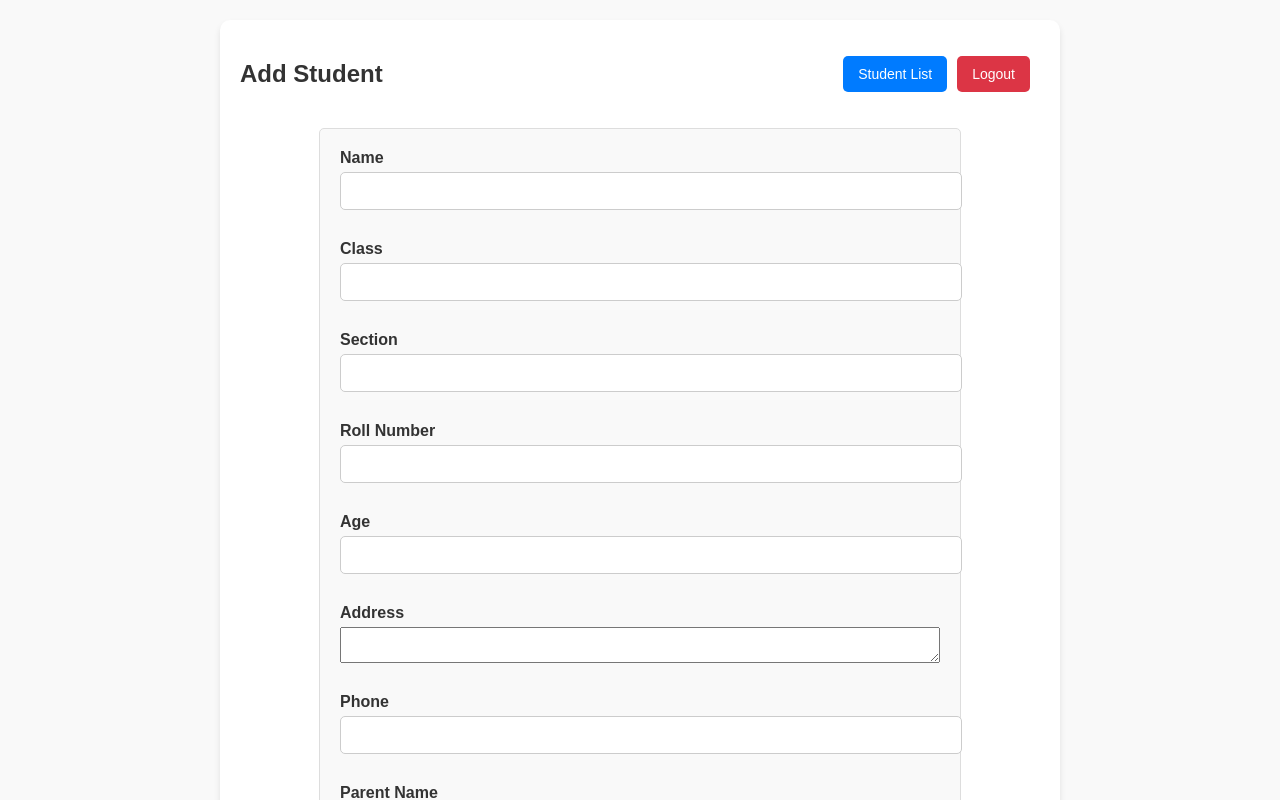
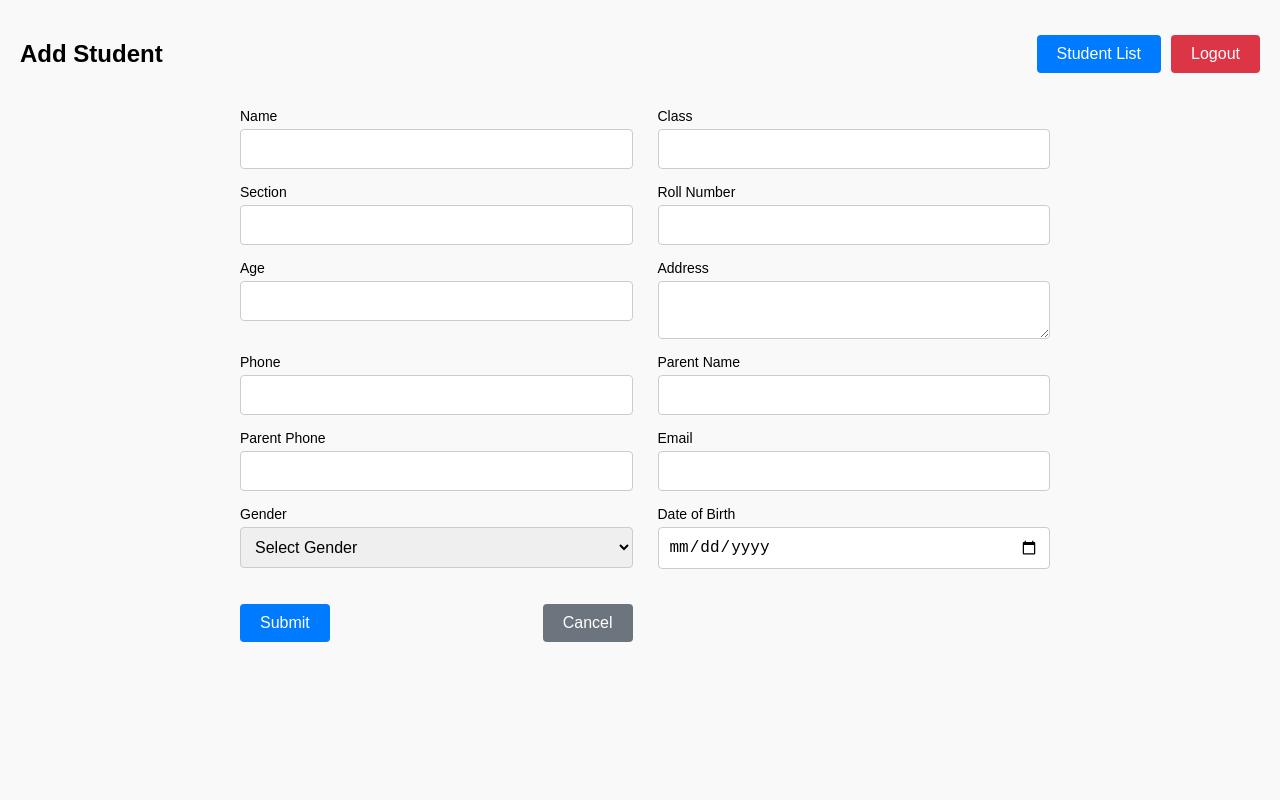
Before and after one commit to Bhuttu-prog/student-management, a React (Create React App) app: page /add-student in a window 1280 px wide. Shown: the top 800 px of the page. Built offline with nearby package versions, Linux system fonts and the light colour scheme.

Commit message:
updated css for both the pages

```diff
--- a/src/pages/AddStudentPage.js
+++ b/src/pages/AddStudentPage.js
@@ -4,7 +4,7 @@ import { useNavigate } from 'react-router-dom';
 import { addDoc, collection } from 'firebase/firestore';
 import { signOut } from 'firebase/auth';
 import { db, auth } from '../firebaseConfig';
-import '../styles/styles.css';
+import '../styles/AddStudentPage.css'; // Import the updated styles
 
 const AddStudentPage = () => {
   const navigate = useNavigate();
@@ -36,18 +36,18 @@ const AddStudentPage = () => {
   };
 
   return (
-    <div className="page-container">
-      <div className="page-header">
-        <h2>Add Student</h2>
-        <div>
+    <div className="add-student-page">
+      <div className="add-student-page__header">
+        <h2 className="add-student-page__title">Add Student</h2>
+        <div className="add-student-page__actions">
           <button
-            className="button button-primary"
+            className="button button--primary"
             onClick={() => navigate('/student-list')}
           >
             Student List
           </button>
           <button
-            className="button button-danger"
+            className="button button--danger"
             onClick={handleLogout}
           >
             Logout
@@ -55,40 +55,42 @@ const AddStudentPage = () => {
         </div>
       </div>
 
-      <form onSubmit={handleSubmit(onSubmit)} className="form-container">
+      <form onSubmit={handleSubmit(onSubmit)} className="add-student-page__form">
         <div className="form-field">
-          <label>Name</label>
+          <label className="form-field__label">Name</label>
           <input
             type="text"
+            className="form-field__input"
             {...register('name', { required: 'Name is required' })}
           />
-          {errors.name && <span className="error">{errors.name.message}</span>}
+          {errors.name && <span className="form-field__error">{errors.name.message}</span>}
         </div>
 
         <div className="form-field">
-          <label>Class</label>
+          <label className="form-field__label">Class</label>
           <input
             type="text"
+            className="form-field__input"
             {...register('class', { required: 'Class is required' })}
           />
-          {errors.class && <span className="error">{errors.class.message}</span>}
+          {errors.class && <span className="form-field__error">{errors.class.message}</span>}
         </div>
 
         <div className="form-field">
-          <label>Section</label>
+          <label className="form-field__label">Section</label>
           <input
             type="text"
+            className="form-field__input"
             {...register('section', { required: 'Section is required' })}
           />
-          {errors.section && (
-            <span className="error">{errors.section.message}</span>
-          )}
+          {errors.section && <span className="form-field__error">{errors.section.message}</span>}
         </div>
 
         <div className="form-field">
-          <label>Roll Number</label>
+          <label className="form-field__label">Roll Number</label>
           <input
             type="text"
+            className="form-field__input"
             {...register('rollNumber', {
               required: 'Roll Number is required',
               pattern: {
@@ -97,61 +99,60 @@ const AddStudentPage = () => {
               },
             })}
           />
-          {errors.rollNumber && (
-            <span className="error">{errors.rollNumber.message}</span>
-          )}
+          {errors.rollNumber && <span className="form-field__error">{errors.rollNumber.message}</span>}
         </div>
 
         <div className="form-field">
-          <label>Age</label>
+          <label className="form-field__label">Age</label>
           <input
             type="number"
+            className="form-field__input"
             {...register('age', {
               required: 'Age is required',
               min: { value: 5, message: 'Age must be at least 5' },
               max: { value: 20, message: 'Age must not exceed 20' },
             })}
           />
-          {errors.age && <span className="error">{errors.age.message}</span>}
+          {errors.age && <span className="form-field__error">{errors.age.message}</span>}
         </div>
 
         <div className="form-field">
-          <label>Address</label>
+          <label className="form-field__label">Address</label>
           <textarea
+            className="form-field__input"
             {...register('address', { required: 'Address is required' })}
           ></textarea>
-          {errors.address && (
-            <span className="error">{errors.address.message}</span>
-          )}
+          {errors.address && <span className="form-field__error">{errors.address.message}</span>}
         </div>
 
         <div className="form-field">
-          <label>Phone</label>
+          <label className="form-field__label">Phone</label>
           <input
             type="tel"
+            className="form-field__input"
             {...register('phone', {
               required: 'Phone is required',
               pattern: { value: /^\d{10}$/, message: 'Phone must be 10 digits' },
             })}
           />
-          {errors.phone && <span className="error">{errors.phone.message}</span>}
+          {errors.phone && <span className="form-field__error">{errors.phone.message}</span>}
         </div>
 
         <div className="form-field">
-          <label>Parent Name</label>
+          <label className="form-field__label">Parent Name</label>
           <input
             type="text"
+            className="form-field__input"
             {...register('parentName', { required: 'Parent Name is required' })}
           />
-          {errors.parentName && (
-            <span className="error">{errors.parentName.message}</span>
-          )}
+          {errors.parentName && <span className="form-field__error">{errors.parentName.message}</span>}
         </div>
 
         <div className="form-field">
-          <label>Parent Phone</label>
+          <label className="form-field__label">Parent Phone</label>
           <input
             type="tel"
+            className="form-field__input"
             {...register('parentPhone', {
               required: 'Parent Phone is required',
               pattern: {
@@ -160,15 +161,14 @@ const AddStudentPage = () => {
               },
             })}
           />
-          {errors.parentPhone && (
-            <span className="error">{errors.parentPhone.message}</span>
-          )}
+          {errors.parentPhone && <span className="form-field__error">{errors.parentPhone.message}</span>}
         </div>
 
         <div className="form-field">
-          <label>Email</label>
+          <label className="form-field__label">Email</label>
           <input
             type="email"
+            className="form-field__input"
             {...register('email', {
               required: 'Email is required',
               pattern: {
@@ -177,40 +177,40 @@ const AddStudentPage = () => {
               },
             })}
           />
-          {errors.email && (
-            <span className="error">{errors.email.message}</span>
-          )}
+          {errors.email && <span className="form-field__error">{errors.email.message}</span>}
         </div>
 
         <div className="form-field">
-          <label>Gender</label>
-          <select {...register('gender', { required: 'Gender is required' })}>
+          <label className="form-field__label">Gender</label>
+          <select
+            className="form-field__input"
+            {...register('gender', { required: 'Gender is required' })}
+          >
             <option value="">Select Gender</option>
             <option value="Male">Male</option>
             <option value="Female">Female</option>
             <option value="Other">Other</option>
           </select>
-          {errors.gender && (
-            <span className="error">{errors.gender.message}</span>
-          )}
+          {errors.gender && <span className="form-field__error">{errors.gender.message}</span>}
         </div>
 
         <div className="form-field">
-          <label>Date of Birth</label>
+          <label className="form-field__label">Date of Birth</label>
           <input
             type="date"
+            className="form-field__input"
             {...register('dob', { required: 'Date of Birth is required' })}
           />
-          {errors.dob && <span className="error">{errors.dob.message}</span>}
+          {errors.dob && <span className="form-field__error">{errors.dob.message}</span>}
         </div>
 
-        <div className="form-buttons">
-          <button type="submit" className="button button-primary">
+        <div className="add-student-page__buttons">
+          <button type="submit" className="button button--primary">
             Submit
           </button>
           <button
             type="button"
-            className="button button-secondary"
+            className="button button--secondary"
             onClick={() => navigate('/student-list')}
           >
             Cancel
--- /dev/null
+++ b/src/styles/AddStudentPage.css
@@ -0,0 +1,130 @@
+/* Main page container */
+.add-student-page {
+    padding: 20px;
+  }
+
+  .add-student-page__header {
+    display: flex;
+    justify-content: space-between;
+    align-items: center;
+    margin-bottom: 20px;
+  }
+
+  .add-student-page__title {
+    font-size: 24px;
+    font-weight: bold;
+  }
+
+  .add-student-page__actions {
+    display: flex;
+    gap: 10px;
+  }
+
+  .add-student-page__form {
+    display: grid;
+    grid-template-columns: 1fr 1fr;
+    gap: 15px;
+    max-width: 800px;
+    margin: 0 auto;
+  }
+
+  .form-field {
+    display: flex;
+    flex-direction: column;
+  }
+
+  .form-field__label {
+    font-size: 14px;
+    margin-bottom: 5px;
+  }
+
+  .form-field__input {
+    padding: 10px;
+    font-size: 16px;
+    border: 1px solid #ccc;
+    border-radius: 4px;
+  }
+
+  .form-field__input:focus {
+    outline: none;
+    border-color: #007bff;
+  }
+
+  .form-field__error {
+    font-size: 12px;
+    color: red;
+    margin-top: 5px;
+  }
+
+  .add-student-page__buttons {
+    display: flex;
+    justify-content: space-between;
+    margin-top: 20px;
+  }
+
+  .button {
+    padding: 10px 20px;
+    font-size: 16px;
+    border: none;
+    cursor: pointer;
+    border-radius: 4px;
+  }
+
+  .button--primary {
+    background-color: #007bff;
+    color: white;
+  }
+
+  .button--primary:hover {
+    background-color: #0056b3;
+  }
+
+  .button--secondary {
+    background-color: #6c757d;
+    color: white;
+  }
+
+  .button--secondary:hover {
+    background-color: #5a6268;
+  }
+
+  .button--danger {
+    background-color: #dc3545;
+    color: white;
+  }
+
+  .button--danger:hover {
+    background-color: #c82333;
+  }
+
+  .add-student-page__actions button,
+  .add-student-page__buttons button {
+    font-size: 16px;
+    padding: 10px 20px;
+    border-radius: 4px;
+  }
+
+  .add-student-page__form .form-field {
+    width: 100%;
+  }
+
+  .add-student-page__form .form-field:nth-child(even) {
+    padding-left: 10px;
+  }
+
+  /* Media Queries for smaller screens */
+  @media (max-width: 768px) {
+    .add-student-page__form {
+      grid-template-columns: 1fr;
+    }
+
+    .add-student-page__header {
+      flex-direction: column;
+      text-align: center;
+    }
+
+    .add-student-page__buttons {
+      flex-direction: column;
+      gap: 10px;
+    }
+  }
```
Also changed, not shown: src/pages/StudentPage.js (+14 -13 lines), src/styles/StudentPage.css (added, +114 -0 lines).
